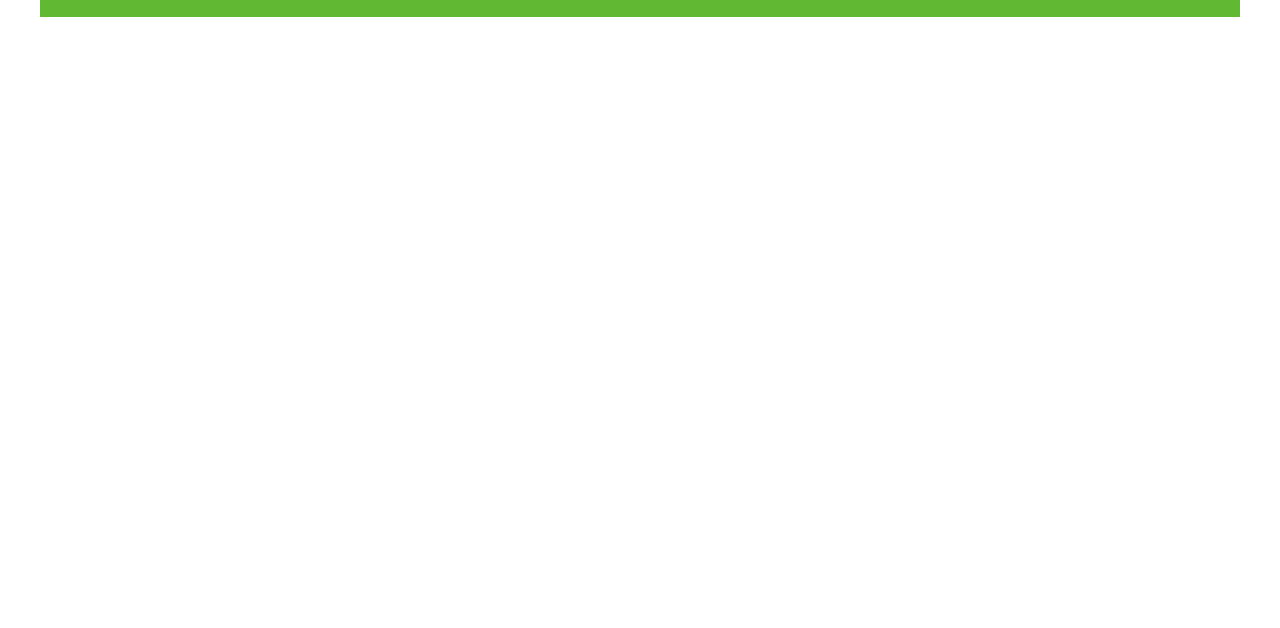
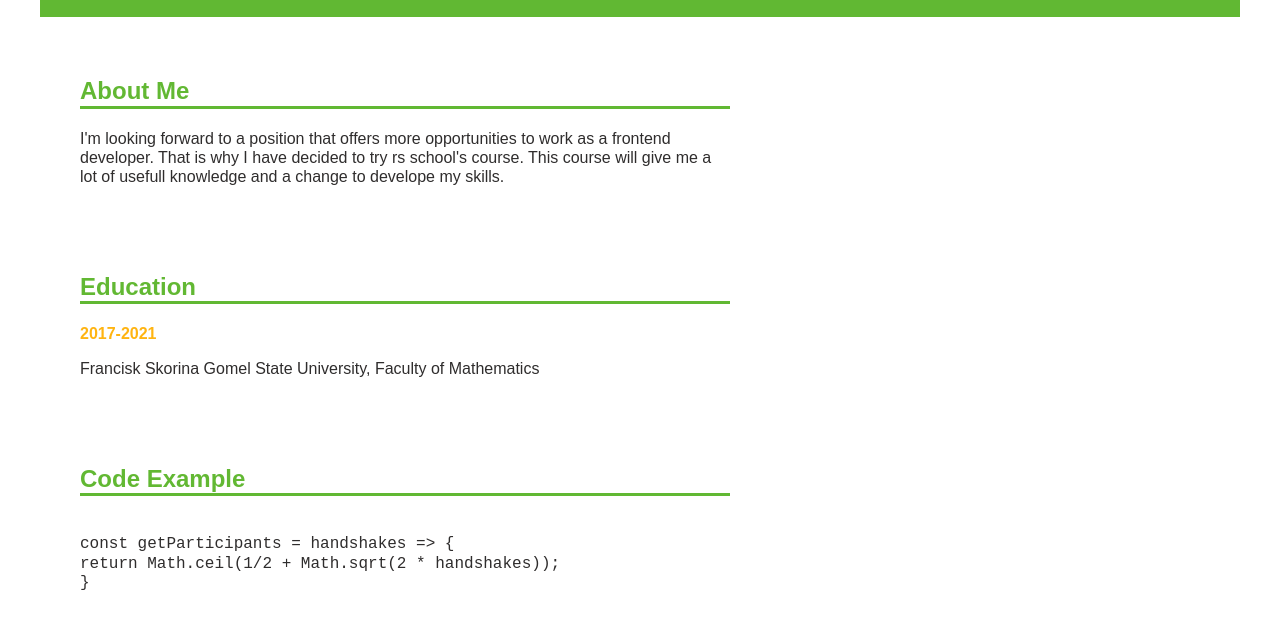
Before and after one commit to ShevViktoryia/rsschool-cv, a plain HTML site: page index.html in a window 1280 px wide. Shown: the part 176-804 px from the top of the page. Drawn offline with Linux system fonts and the light colour scheme.

Commit message:
feat: add about, education and code example sections

```diff
--- a/index.html
+++ b/index.html
@@ -24,6 +24,32 @@
         </div>
       </div>
     </header>
+    <main>
+      <div class="column">
+        <section class="about_me">
+          <h2>About Me</h2>
+          <p class="about_me_text">I'm looking forward to a position that offers more opportunities to work as a frontend developer.
+          That is why I have decided to try rs school's course. This course will give me a lot of usefull knowledge and a change to develope my skills.</p>
+        </section>
+        <section class="education_section">
+          <h2>Education</h2>
+          <div class="education">
+            <div class="education_date">2017-2021</div>
+            <p class="education_text">Francisk Skorina Gomel State University, Faculty of Mathematics</p>
+          </div>
+        </section>
+        <section class="code_example">
+          <h2>Code Example</h2>
+          <pre>
+            <code>
+              const getParticipants = handshakes => {
+                return Math.ceil(1/2 + Math.sqrt(2 * handshakes));
+              }
+            </code>
+         </pre>
+        </section>
+      </div>
+    </main>
   </div>
 </body>
 </html>
--- a/style.css
+++ b/style.css
@@ -71,3 +71,31 @@ header {
 .contacts_item > li > span {
   color: var(--text-color);
 }
+
+main {
+  display: flex;
+}
+
+section {
+  padding: 40px 0 10px;
+}
+
+.column {
+  padding: 0 30px 0 40px;
+  width: 60%;
+  background-color: var(--white);
+}
+
+.column > section > h2 {
+  color: var(--main-color);
+  border-bottom: 3px solid var(--main-color);
+}
+
+.education_date {
+  font-weight: 600;
+  color: var(--yellow);
+}
+
+.code_example > pre {
+  white-space: pre-line;
+}
```
